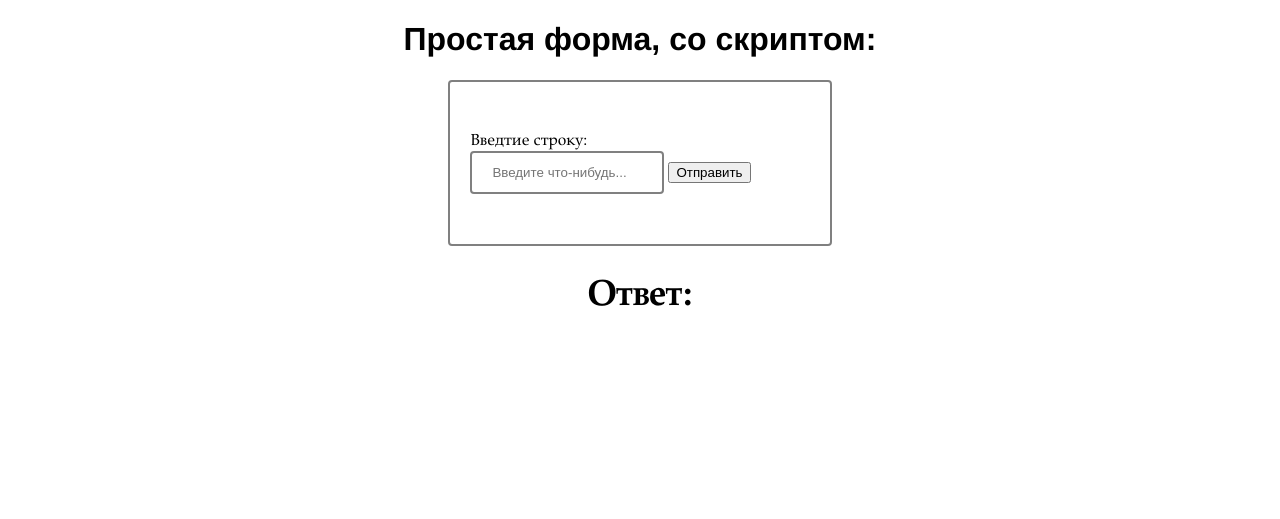
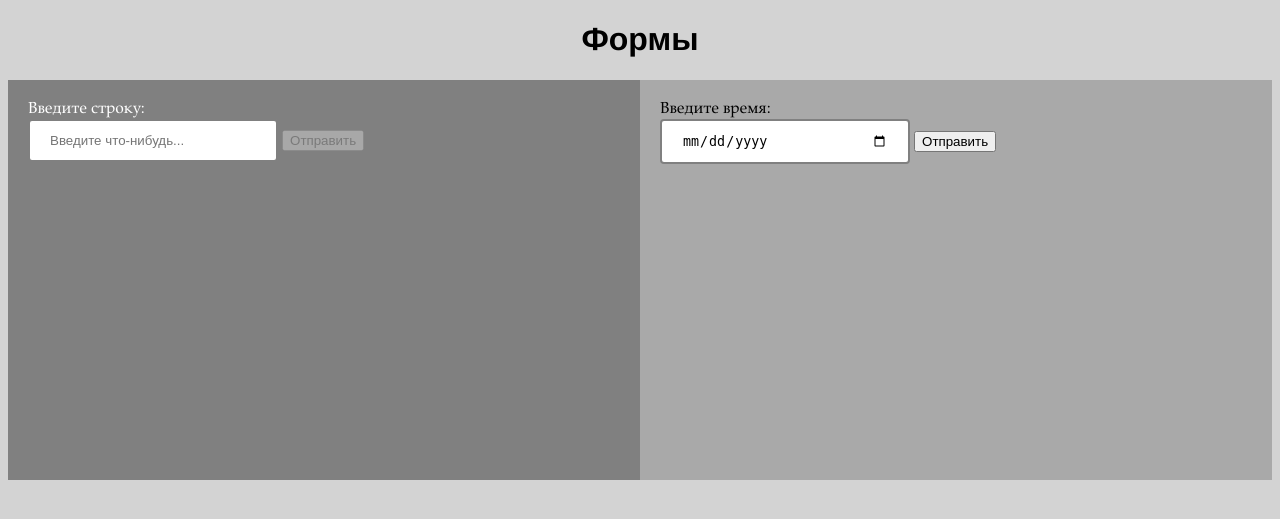
Before and after one commit to JorikDura/psite, a PHP site: page / in a window 1280 px wide. Shown: the top 519 px of the page. Run offline with PHP 8.4, Linux system fonts and the light colour scheme.

Commit message:
Сделал жабу, добавил новую форму

```diff
--- a/index.php
+++ b/index.php
@@ -6,43 +6,75 @@
     <meta name="viewport" content="width=device-width, initial-scale=1.0">
     <meta name="keyword" content="php">
     <meta name="description" content="AwA">
-    <title>nst php ver 0.1</title>
-    <link rel="stylesheet" href="styles-ver0.1.css">
+    <title>nst php ver 0.54264</title>
+    <link rel="stylesheet" href="styles.css">
 </head>
 <body>
 
-<h1>Простая форма, со скриптом:</h1>
-<div class="forma">
-<form class="forma1" action="index.php" method="get" autocomplete="off">
-    <label for="fstr">Введтие строку:</label><br>
-    <input type="text" id="fstr" name="fstr" placeholder="Введите что-нибудь..." required>
-    <input type="submit" value="Отправить">
+<h1>Формы</h1>
+<div class="clearfix">
+    <div class="box getForm">
+    <form action="index.php" method="get" autocomplete="off">
+    <label for="fstr">Введите строку:</label><br>
+    <input type="text" id="fstr" name="fstr" placeholder="Введите что-нибудь...">
+    <input disabled type="submit" value="Отправить" id="button">
     </form>
+    </div>
+    <div class="box timeForm">
+    <form action="index.php" method="get" autocomplete="off">
+    <label for="time">Введите время: </label><br>
+    <input type="date" id="time" name="time" placeholder="Ваша дата...">
+    <input type="submit" value="Отправить" id="buttonTime">
+    </form>
+    </div>
 </div>
 
 
-<div class="otvet">
-    <h2>Ответ:</h2>
-    <p>
+<div class="clearfix">
+    <div class="box getForm">
     <?php
-/*var_dump($_GET);*/
-/*$test = "TEST";
-mb_strlen($test);*/
     error_reporting(E_ALL);
     /*phpinfo();*/
-/*$str = isset($_GET["fstr"]);/* ? $_GET["fstr"] : "";*/
-/*$str = htmlspecialchars($_GET["fstr"]);*/
     if(isset($_GET["fstr"])) {
-    $str = $_GET["fstr"];
+        echo "<h2>Ответ: </h2>";
+        $str = htmlspecialchars($_GET["fstr"]);
         echo "Вы ввели: " . $str . "<br>";
         echo "Количество символов: " . mb_strlen($str) . "<br>"; //возвращает длину строки
-    /*    $converted = mb_convert_encoding($str, 'Windows-1251', mb_detect_encoding($str));
-        echo mb_strlen($converted) . "<br>";
-        echo mb_detect_encoding($converted);*/
 }
 ?>
-    </p>
+    </div>
+    <div class="box timeForm">
+    <?php
+    error_reporting(E_ALL);
+    if(isset($_GET["time"])) {
+        echo "<h2>Ответ: </h2>";
+        $times = htmlspecialchars($_GET["time"]);
+        $month = date('m',strtotime($times));
+        /*var_dump($times);*/
+        /*var_dump($month);*/
+        $monthsArray = array(
+            "01" => "января",
+            "02" => "февраля",
+            "03" => "марта",
+            "04" => "апреля",
+            "05" => "мая",
+            "06" => "июня",
+            "07" => "июля",
+            "08" => "августа",
+            "09" => "сентября",
+            "10" => "октября",
+            "11" => "ноября",
+            "12" => "декабря"
+        );
+        $times = strtotime($times);
+        echo date('d ', $times) . $monthsArray[$month] . date(' Y', $times);
+        /* mktime не используется, так как не может принимать строковый тип данных */
+        /* strftime - Функция объявлена УСТАРЕВШЕЙ. */
+    }
+    ?>
+    </div>
 </div>
 
+<script src="script.js"></script> <!-- Подключаем java скрипты -->
 </body>
 </html
--- /dev/null
+++ b/script.js
@@ -0,0 +1,11 @@
+function lenText() {
+    if (text.value.length >= 1) { /* Проверка на длину текста в поле*/
+        button.removeAttribute('disabled') /* Убираем атрибут */
+    }
+    else
+        button.setAttribute('disabled', '') /* Ставим атрибут */
+}
+/* querySelector - позволяет взаимодействовать с тегами, получать значение или передавать */
+let text = document.querySelector('#fstr') /* присвоим первое значение  */
+let button = document.querySelector('#button') /* наша кнопка */
+text.addEventListener('keyup', lenText)
--- a/styles-ver0.1.css
+++ /dev/null
@@ -1,38 +0,0 @@
-body{
-    font-family: Garamond, serif;
-}
-h1{
-    font-family: Helvetica, sans-serif;
-    text-align: center;
-}
-h2{
-    text-align: center;
-}
-.forma{
-    width: 30%;
-    border: solid 2px gray;
-    border-radius: 4px;
-    padding-top: 50px;
-    padding-bottom: 50px;
-    margin: auto;
-}
-
-.forma1{
-    padding-left: 20px;
-}
-.otvet{
-    text-align: center;
-    font-size: 1.5em;
-}
-input[type=text]{
-    width: 150px;
-    border: solid 2px gray;
-    border-radius: 4px;
-    outline: none;
-    padding: 12px 20px;
-    transition: width 0.4s ease-in-out;
-}
-input[type=text]:focus{
-    width: 70%;
-    background-color: lightgoldenrodyellow;
-}
--- /dev/null
+++ b/styles.css
@@ -0,0 +1,56 @@
+body {
+    font-family: Garamond, serif;
+    background-color: lightgray;
+}
+h1 {
+    font-family: Helvetica, sans-serif;
+    text-align: center;
+}
+h2 {
+    text-align: center;
+}
+.getForm {
+    background-color: gray;
+    color: white;
+}
+.timeForm {
+    background-color: darkgray;
+}
+input[type=text] {
+    width: 250px;
+    border: solid 2px gray;
+    border-radius: 4px;
+    outline: none;
+    padding: 12px 20px;
+    transition: width 0.4s ease-in-out;
+}
+input[type=text]:focus {
+    width: 70%;
+    background-color: lightgoldenrodyellow;
+}
+input[type=date] {
+    width: 250px;
+    border: solid 2px gray;
+    border-radius: 4px;
+    outline: none;
+    padding: 12px 20px;
+}
+input[type=date]:focus {
+    background-color: lightgoldenrodyellow;
+}
+* {
+    box-sizing: border-box;
+}
+
+.box {
+    float: left;
+    width: 50%;
+    padding: 20px;
+    height: 200px;
+}
+
+.clearfix::after {
+    content: "";
+    clear: both;
+    display: table;
+}
```
Also changed, not shown: .htaccess (added). Lines whose indentation alone changed are shown as unchanged.
